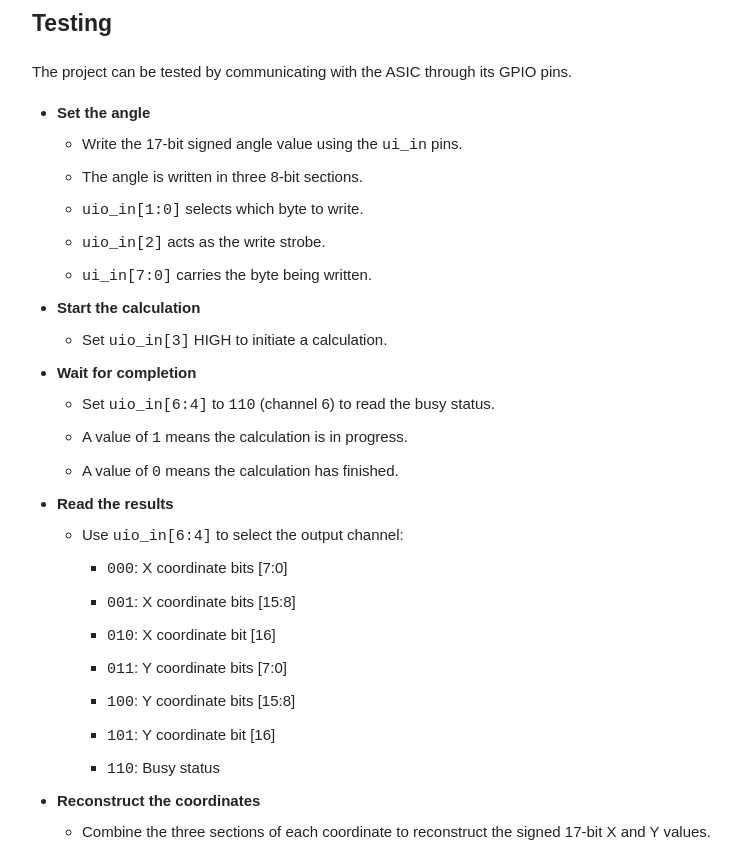
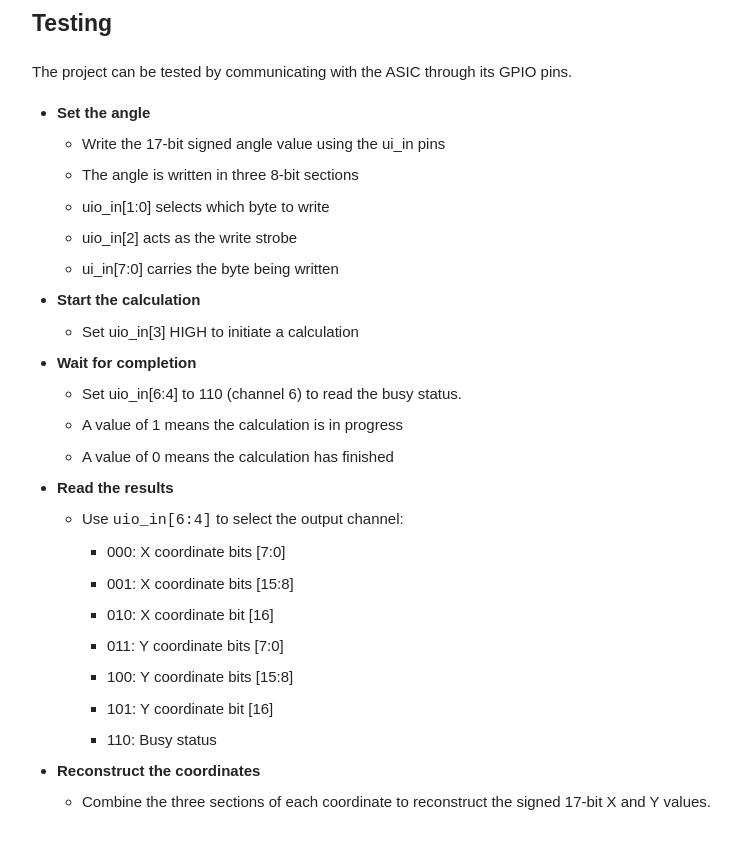
Before and after one commit to supersoimon/supersoimon.github.io, a plain HTML site: page index.html in a window 1280 px wide. Shown: the part 957-1806 px from the top of the page, without its empty margins (283-1021 px from the left). Drawn offline with Linux system fonts and the light colour scheme.

Commit message:
Restore index.html with original content

```diff
--- a/index.html
+++ b/index.html
@@ -176,27 +176,27 @@
             <li>
                 <strong>Set the angle</strong>
                 <ul>
-                    <li>Write the 17-bit signed angle value using the <code>ui_in</code> pins.</li>
-                    <li>The angle is written in three 8-bit sections.</li>
-                    <li><code>uio_in[1:0]</code> selects which byte to write.</li>
-                    <li><code>uio_in[2]</code> acts as the write strobe.</li>
-                    <li><code>ui_in[7:0]</code> carries the byte being written.</li>
+                    <li>Write the 17-bit signed angle value using the ui_in pins</li>
+                    <li>The angle is written in three 8-bit sections</li>
+                    <li>uio_in[1:0] selects which byte to write</li>
+                    <li>uio_in[2] acts as the write strobe</li>
+                    <li>ui_in[7:0] carries the byte being written</li>
                 </ul>
             </li>
 
             <li>
                 <strong>Start the calculation</strong>
                 <ul>
-                    <li>Set <code>uio_in[3]</code> HIGH to initiate a calculation.</li>
+                    <li>Set uio_in[3] HIGH to initiate a calculation</li>
                 </ul>
             </li>
 
             <li>
                 <strong>Wait for completion</strong>
                 <ul>
-                    <li>Set <code>uio_in[6:4]</code> to <code>110</code> (channel 6) to read the busy status.</li>
-                    <li>A value of <code>1</code> means the calculation is in progress.</li>
-                    <li>A value of <code>0</code> means the calculation has finished.</li>
+                    <li>Set uio_in[6:4] to 110 (channel 6) to read the busy status.</li>
+                    <li>A value of 1 means the calculation is in progress</li>
+                    <li>A value of 0 means the calculation has finished</li>
                 </ul>
             </li>
 
@@ -205,13 +205,13 @@
                 <ul>
                     <li>Use <code>uio_in[6:4]</code> to select the output channel:</li>
                     <ul>
-                        <li><code>000</code>: X coordinate bits [7:0]</li>
-                        <li><code>001</code>: X coordinate bits [15:8]</li>
-                        <li><code>010</code>: X coordinate bit [16]</li>
-                        <li><code>011</code>: Y coordinate bits [7:0]</li>
-                        <li><code>100</code>: Y coordinate bits [15:8]</li>
-                        <li><code>101</code>: Y coordinate bit [16]</li>
-                        <li><code>110</code>: Busy status</li>
+                        <li>000: X coordinate bits [7:0]</li>
+                        <li>001: X coordinate bits [15:8]</li>
+                        <li>010: X coordinate bit [16]</li>
+                        <li>011: Y coordinate bits [7:0]</li>
+                        <li>100: Y coordinate bits [15:8]</li>
+                        <li>101: Y coordinate bit [16]</li>
+                        <li>110: Busy status</li>
                     </ul>
                 </ul>
             </li>
```
